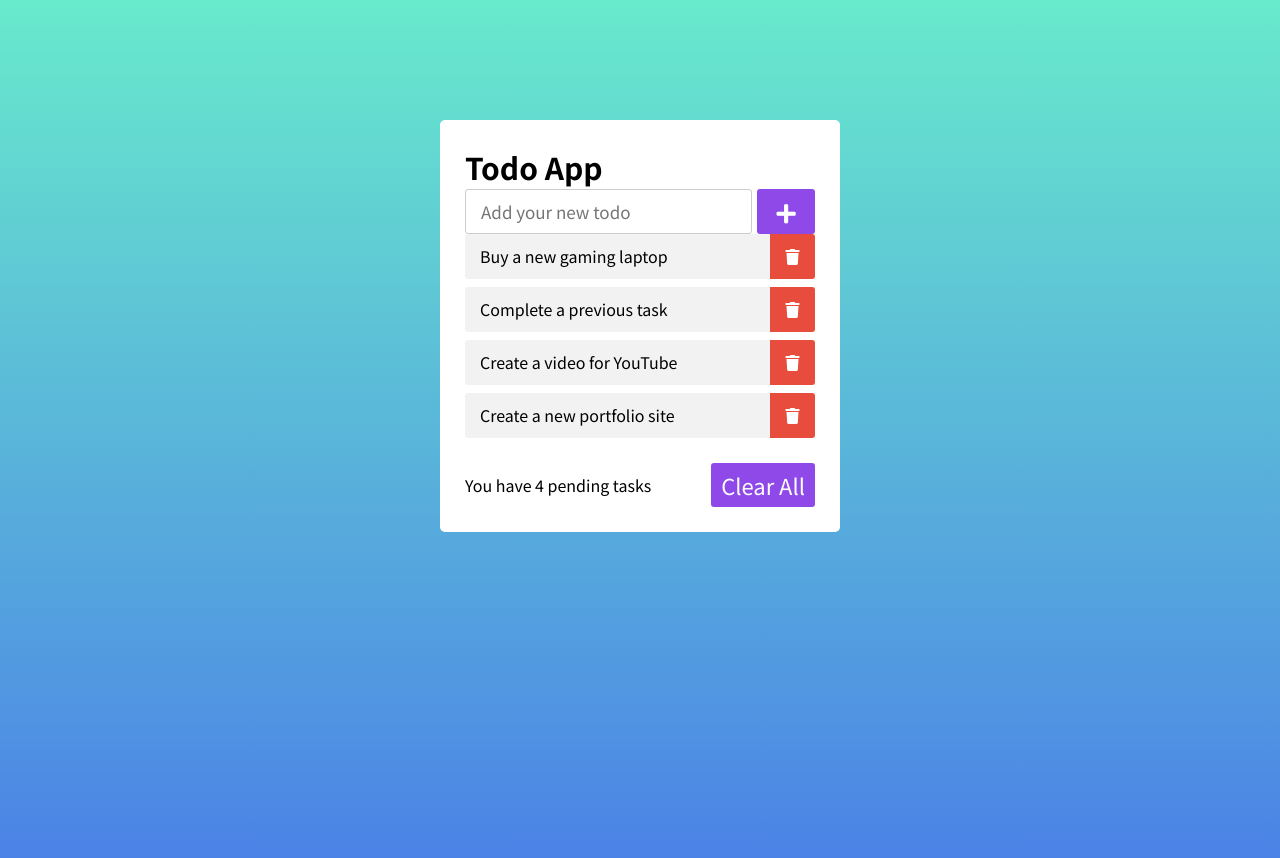
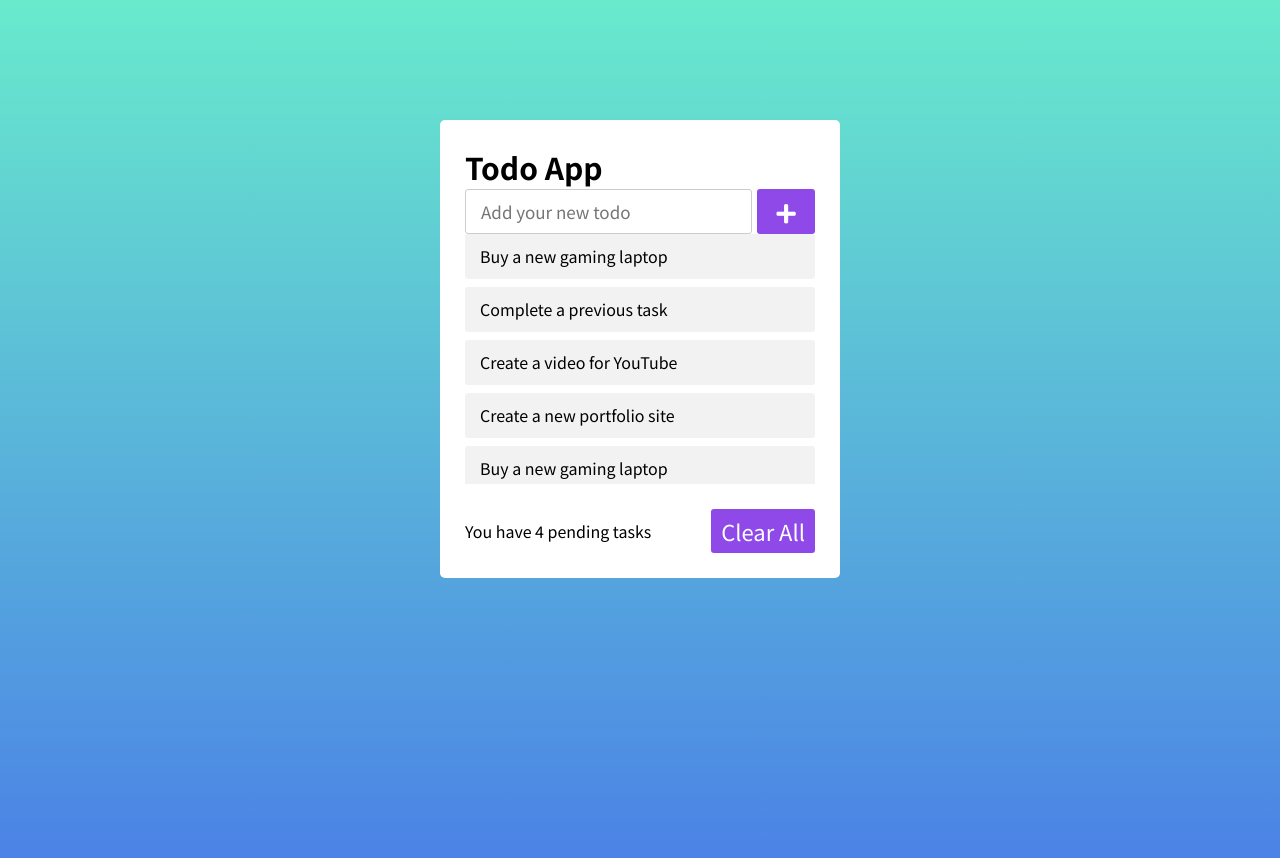
Before and after one commit to Charlie025x/Todo-App---CodingNepal, a plain HTML site: page index.html in a window 1280 px wide. Drawn offline with Linux system fonts and the light colour scheme.

Commit message:
css done

```diff
--- a/index.html
+++ b/index.html
@@ -21,6 +21,10 @@
             <li>Complete a previous task <span><i class="fas fa-trash"></i></span></li>
             <li>Create a video for YouTube<span><i class="fas fa-trash"></i></span></li>
             <li>Create a new portfolio site <span><i class="fas fa-trash"></i></span></li>
+            <li>Buy a new gaming laptop <span><i class="fas fa-trash"></i></span></li>
+            <li>Complete a previous task <span><i class="fas fa-trash"></i></span></li>
+            <li>Create a video for YouTube<span><i class="fas fa-trash"></i></span></li>
+            <li>Create a new portfolio site <span><i class="fas fa-trash"></i></span></li>
         </ul>
         <div class="footer">
             <span>You have 4 pending tasks</span>
--- a/style.css
+++ b/style.css
@@ -55,6 +55,11 @@ body {
     margin-left: 5px;
 }
 
+.wrapper .todoList {
+    max-height: 250px;
+    overflow-y: auto;
+}
+
 .todoList li {
     list-style: none;
     height: 45px;
@@ -65,17 +70,23 @@ body {
     margin-bottom: 8px;
     padding: 0 15px;
     cursor: default;
+    overflow: hidden;
 }
 
 .todoList li span {
     position: absolute;
-    right: 0px;
+    right: -45px;
     color: #fff;
     width: 45px;
     text-align: center;
     border-radius: 0 3px 3px 0;
     background-color: #e74c3c;
     cursor: pointer;
+    transition: all 0.3s ease;
+}
+
+.todoList li:hover span {
+    right: 0px;
 }
 
 .wrapper .footer {
```
